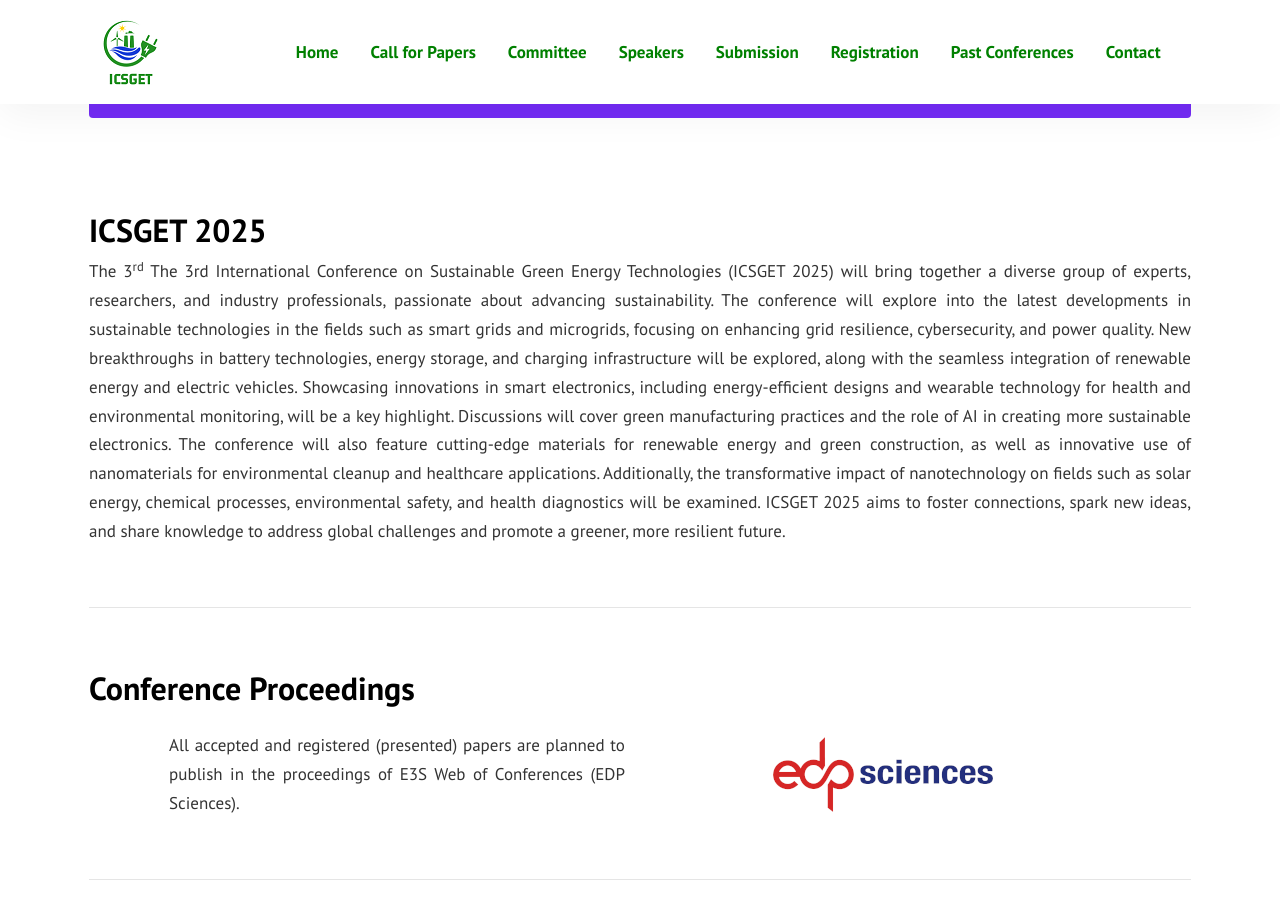
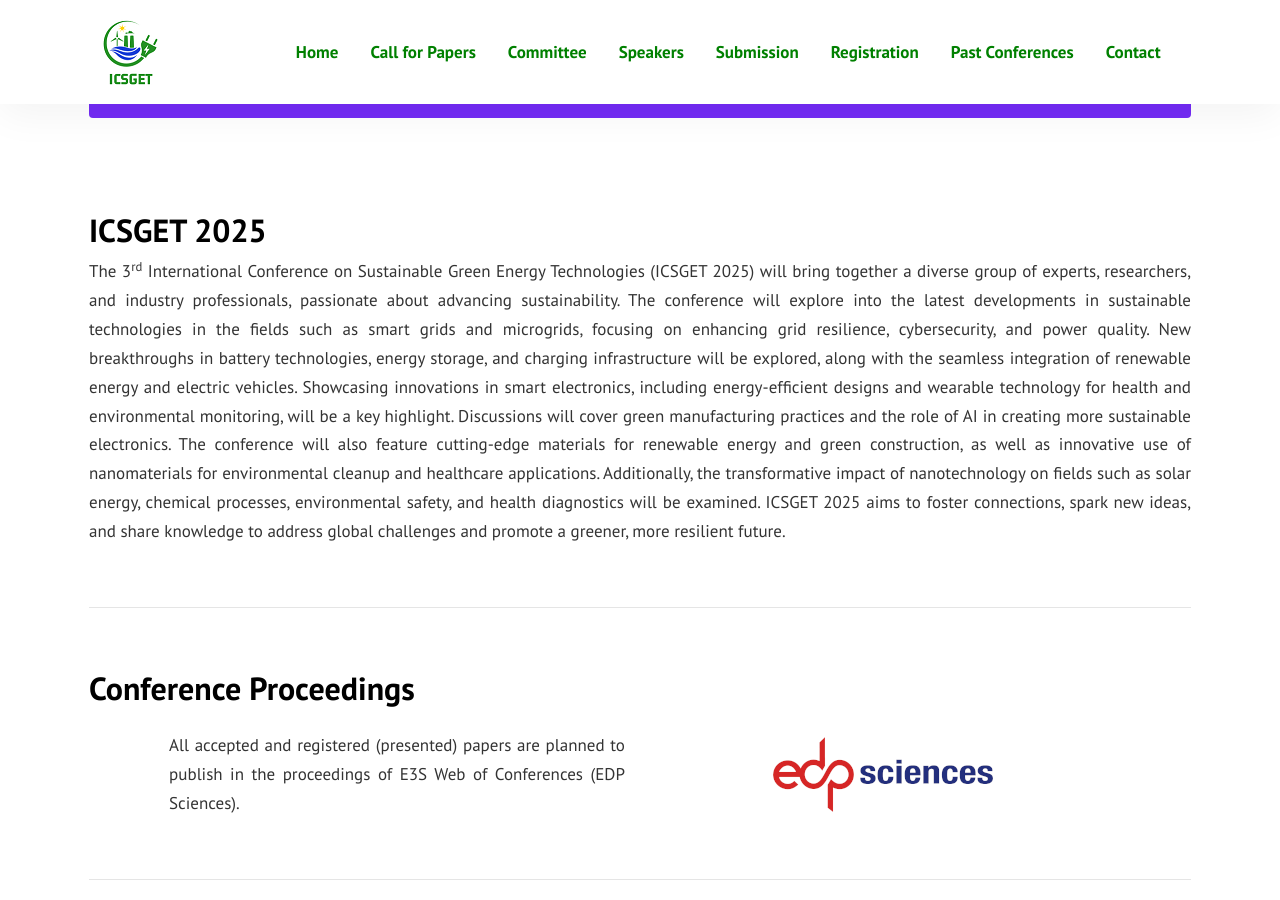
Before and after one commit to sravivarmanvce/icsget, a Jekyll site: the page built from index.md, in a window 1280 px wide and 900 px high, scrolled down 517 px. Built offline with Jekyll 4.4.1, drawn with Linux system fonts in a browser that asks for light colours.

Commit message:
Update index.md

```diff
--- a/index.md
+++ b/index.md
@@ -25,7 +25,7 @@
 
 &nbsp;
 ## ICSGET 2025
-<p align="justify">The 3<sup>rd</sup> The 3rd International Conference on Sustainable Green Energy Technologies (ICSGET 2025) will bring together a diverse group of experts, researchers, and industry professionals, passionate about advancing sustainability. The conference will explore into the latest developments in sustainable technologies in the fields such as smart grids and microgrids, focusing on enhancing grid resilience, cybersecurity, and power quality. New breakthroughs in battery technologies, energy storage, and charging infrastructure will be explored, along with the seamless integration of renewable energy and electric vehicles.
+<p align="justify">The 3<sup>rd</sup> International Conference on Sustainable Green Energy Technologies (ICSGET 2025) will bring together a diverse group of experts, researchers, and industry professionals, passionate about advancing sustainability. The conference will explore into the latest developments in sustainable technologies in the fields such as smart grids and microgrids, focusing on enhancing grid resilience, cybersecurity, and power quality. New breakthroughs in battery technologies, energy storage, and charging infrastructure will be explored, along with the seamless integration of renewable energy and electric vehicles.
 
 Showcasing innovations in smart electronics, including energy-efficient designs and wearable technology for health and environmental monitoring, will be a key highlight. Discussions will cover green manufacturing practices and the role of AI in creating more sustainable electronics. The conference will also feature cutting-edge materials for renewable energy and green construction, as well as innovative use of nanomaterials for environmental cleanup and healthcare applications.
 
```
